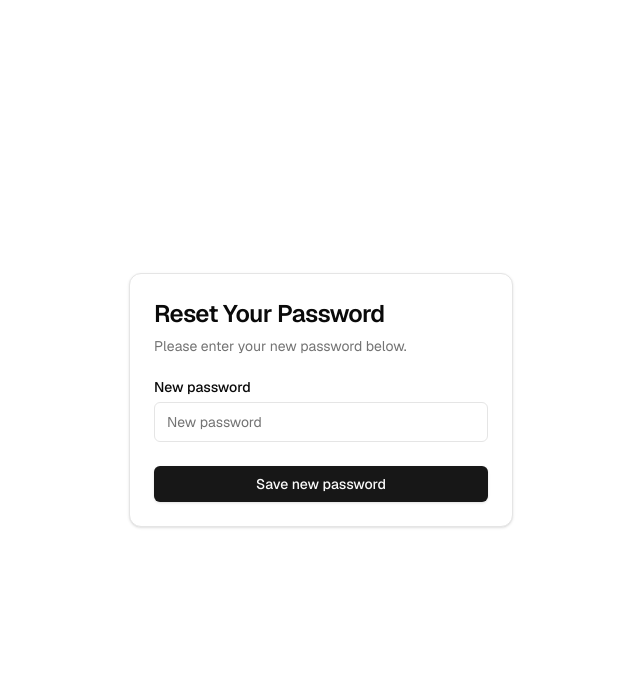
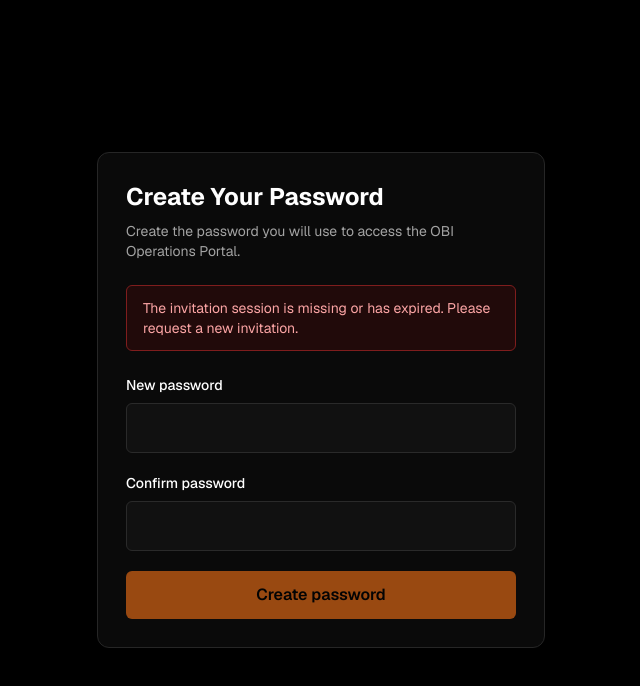
Before and after one commit to obi-services/obi-operations-portal, a Next.js app: page /auth/update-password in a window 1280 px wide. Shown: the top 686 px of the page, without its empty margins (319-959 px from the left). Built offline with nearby package versions, Linux system fonts and the light colour scheme; no server answers.

Commit message:
Fix invited user password session

```diff
--- a/app/auth/update-password/page.tsx
+++ b/app/auth/update-password/page.tsx
@@ -1,11 +1,297 @@
-import { UpdatePasswordForm } from "@/components/update-password-form";
+"use client";
 
-export default function Page() {
+import { FormEvent, useEffect, useState } from "react";
+import { useRouter } from "next/navigation";
+
+import { createClient } from "@/lib/supabase/client";
+
+export default function UpdatePasswordPage() {
+  const router = useRouter();
+  const [supabase] = useState(() => createClient());
+
+  const [password, setPassword] = useState("");
+  const [confirmPassword, setConfirmPassword] = useState("");
+
+  const [isInitializing, setIsInitializing] = useState(true);
+  const [isReady, setIsReady] = useState(false);
+  const [isSaving, setIsSaving] = useState(false);
+
+  const [errorMessage, setErrorMessage] = useState("");
+  const [successMessage, setSuccessMessage] = useState("");
+
+  useEffect(() => {
+    let isCancelled = false;
+
+    async function initializeInvitationSession() {
+      setErrorMessage("");
+      setIsInitializing(true);
+
+      /*
+       * The user may already have an active browser session.
+       */
+      const {
+        data: { session: existingSession },
+      } = await supabase.auth.getSession();
+
+      if (existingSession) {
+        if (!isCancelled) {
+          setIsReady(true);
+          setIsInitializing(false);
+        }
+
+        return;
+      }
+
+      /*
+       * Default Supabase invitation emails return the tokens
+       * in the URL fragment:
+       *
+       * #access_token=...&refresh_token=...&type=invite
+       */
+      const hash = window.location.hash.startsWith("#")
+        ? window.location.hash.substring(1)
+        : window.location.hash;
+
+      const parameters = new URLSearchParams(hash);
+
+      const authError =
+        parameters.get("error_description") ??
+        parameters.get("error");
+
+      if (authError) {
+        if (!isCancelled) {
+          setErrorMessage(decodeURIComponent(authError));
+          setIsInitializing(false);
+        }
+
+        return;
+      }
+
+      const accessToken = parameters.get("access_token");
+      const refreshToken = parameters.get("refresh_token");
+
+      if (!accessToken || !refreshToken) {
+        if (!isCancelled) {
+          setErrorMessage(
+            "The invitation session is missing or has expired. Please request a new invitation.",
+          );
+          setIsInitializing(false);
+        }
+
+        return;
+      }
+
+      /*
+       * Store the invitation session in the browser.
+       */
+      const { error } = await supabase.auth.setSession({
+        access_token: accessToken,
+        refresh_token: refreshToken,
+      });
+
+      if (error) {
+        if (!isCancelled) {
+          setErrorMessage(error.message);
+          setIsInitializing(false);
+        }
+
+        return;
+      }
+
+      /*
+       * Remove sensitive tokens from the visible browser URL.
+       */
+      window.history.replaceState(
+        null,
+        document.title,
+        window.location.pathname,
+      );
+
+      if (!isCancelled) {
+        setIsReady(true);
+        setIsInitializing(false);
+      }
+    }
+
+    void initializeInvitationSession();
+
+    return () => {
+      isCancelled = true;
+    };
+  }, [supabase]);
+
+  async function handleSubmit(event: FormEvent<HTMLFormElement>) {
+    event.preventDefault();
+
+    setErrorMessage("");
+    setSuccessMessage("");
+
+    if (!isReady) {
+      setErrorMessage(
+        "Your invitation session has not been established.",
+      );
+      return;
+    }
+
+    if (password.length < 10) {
+      setErrorMessage(
+        "Your password must contain at least 10 characters.",
+      );
+      return;
+    }
+
+    if (password !== confirmPassword) {
+      setErrorMessage("The passwords do not match.");
+      return;
+    }
+
+    setIsSaving(true);
+
+    /*
+     * Confirm that the invitation session belongs to a valid user.
+     */
+    const {
+      data: { user },
+      error: userError,
+    } = await supabase.auth.getUser();
+
+    if (userError || !user) {
+      setErrorMessage(
+        userError?.message ??
+          "The invitation session is no longer valid.",
+      );
+      setIsSaving(false);
+      return;
+    }
+
+    /*
+     * Set the invited user's password.
+     */
+    const { error: updateError } =
+      await supabase.auth.updateUser({
+        password,
+      });
+
+    if (updateError) {
+      setErrorMessage(updateError.message);
+      setIsSaving(false);
+      return;
+    }
+
+    setSuccessMessage(
+      "Your password was created successfully. Redirecting to login...",
+    );
+
+    /*
+     * Require a fresh login after password creation.
+     */
+    await supabase.auth.signOut();
+
+    window.setTimeout(() => {
+      router.replace(
+        "/auth/login?message=Password created successfully. Please sign in.",
+      );
+      router.refresh();
+    }, 1200);
+  }
+
   return (
-    <div className="flex min-h-svh w-full items-center justify-center p-6 md:p-10">
-      <div className="w-full max-w-sm">
-        <UpdatePasswordForm />
-      </div>
-    </div>
+    <main className="flex min-h-screen items-center justify-center bg-black px-4 text-white">
+      <section className="w-full max-w-md rounded-xl border border-neutral-800 bg-neutral-950 p-7 shadow-xl">
+        <h1 className="text-2xl font-bold">
+          Create Your Password
+        </h1>
+
+        <p className="mt-2 text-sm text-neutral-400">
+          Create the password you will use to access the OBI
+          Operations Portal.
+        </p>
+
+        {isInitializing && (
+          <p className="mt-6 text-sm text-neutral-300">
+            Verifying your invitation...
+          </p>
+        )}
+
+        {!isInitializing && errorMessage && (
+          <div
+            role="alert"
+            className="mt-6 rounded-md border border-red-900 bg-red-950/40 px-4 py-3 text-sm text-red-300"
+          >
+            {errorMessage}
+          </div>
+        )}
+
+        {successMessage && (
+          <div
+            role="status"
+            className="mt-6 rounded-md border border-green-900 bg-green-950/40 px-4 py-3 text-sm text-green-300"
+          >
+            {successMessage}
+          </div>
+        )}
+
+        <form
+          onSubmit={handleSubmit}
+          className="mt-6 space-y-5"
+        >
+          <div>
+            <label
+              htmlFor="password"
+              className="mb-2 block text-sm font-medium"
+            >
+              New password
+            </label>
+
+            <input
+              id="password"
+              type="password"
+              autoComplete="new-password"
+              required
+              minLength={10}
+              value={password}
+              onChange={(event) =>
+                setPassword(event.target.value)
+              }
+              disabled={!isReady || isSaving}
+              className="w-full rounded-md border border-neutral-700 bg-neutral-900 px-3 py-3 outline-none focus:border-orange-500 disabled:cursor-not-allowed disabled:opacity-60"
+            />
+          </div>
+
+          <div>
+            <label
+              htmlFor="confirm-password"
+              className="mb-2 block text-sm font-medium"
+            >
+              Confirm password
+            </label>
+
+            <input
+              id="confirm-password"
+              type="password"
+              autoComplete="new-password"
+              required
+              minLength={10}
+              value={confirmPassword}
+              onChange={(event) =>
+                setConfirmPassword(event.target.value)
+              }
+              disabled={!isReady || isSaving}
+              className="w-full rounded-md border border-neutral-700 bg-neutral-900 px-3 py-3 outline-none focus:border-orange-500 disabled:cursor-not-allowed disabled:opacity-60"
+            />
+          </div>
+
+          <button
+            type="submit"
+            disabled={!isReady || isSaving}
+            className="w-full rounded-md bg-orange-500 px-4 py-3 font-semibold text-black transition hover:bg-orange-400 disabled:cursor-not-allowed disabled:opacity-60"
+          >
+            {isSaving
+              ? "Creating password..."
+              : "Create password"}
+          </button>
+        </form>
+      </section>
+    </main>
   );
 }
```
